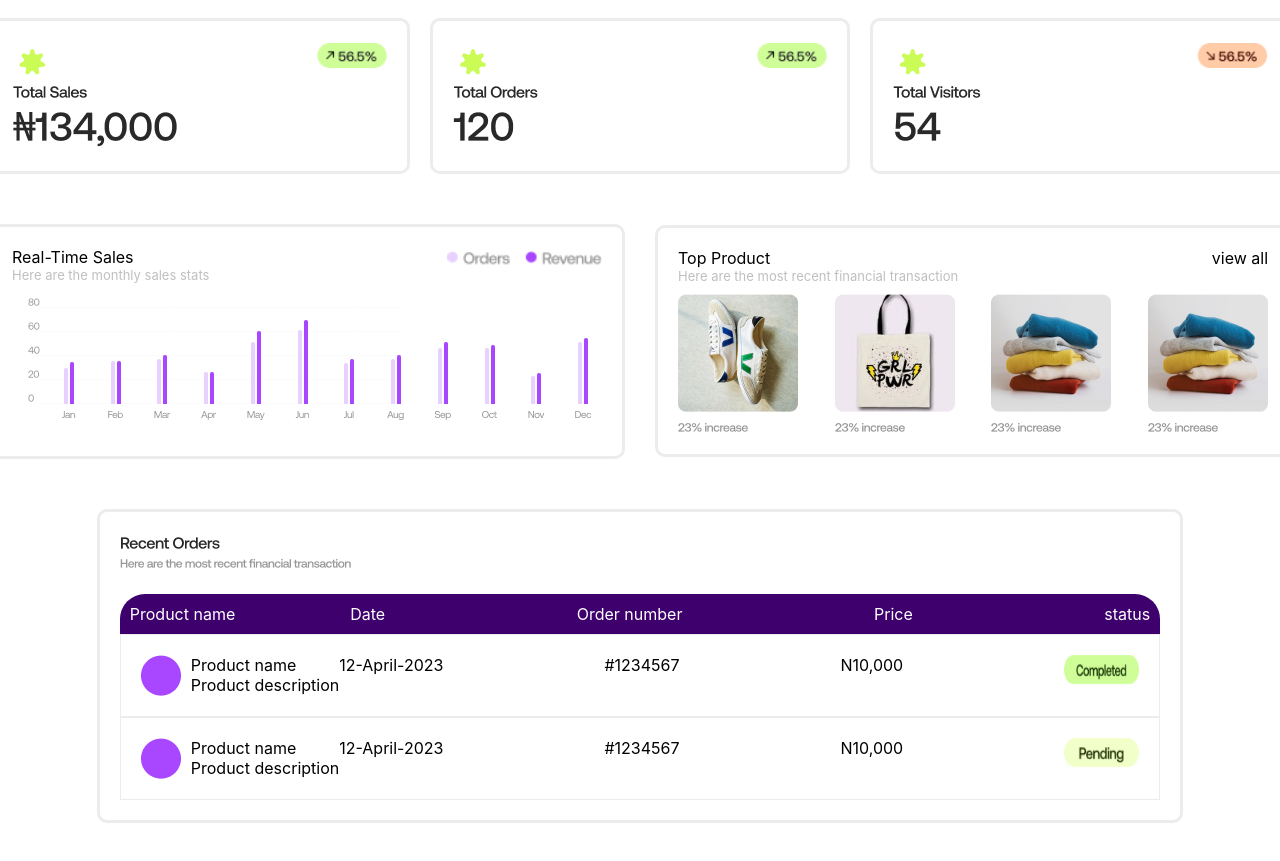
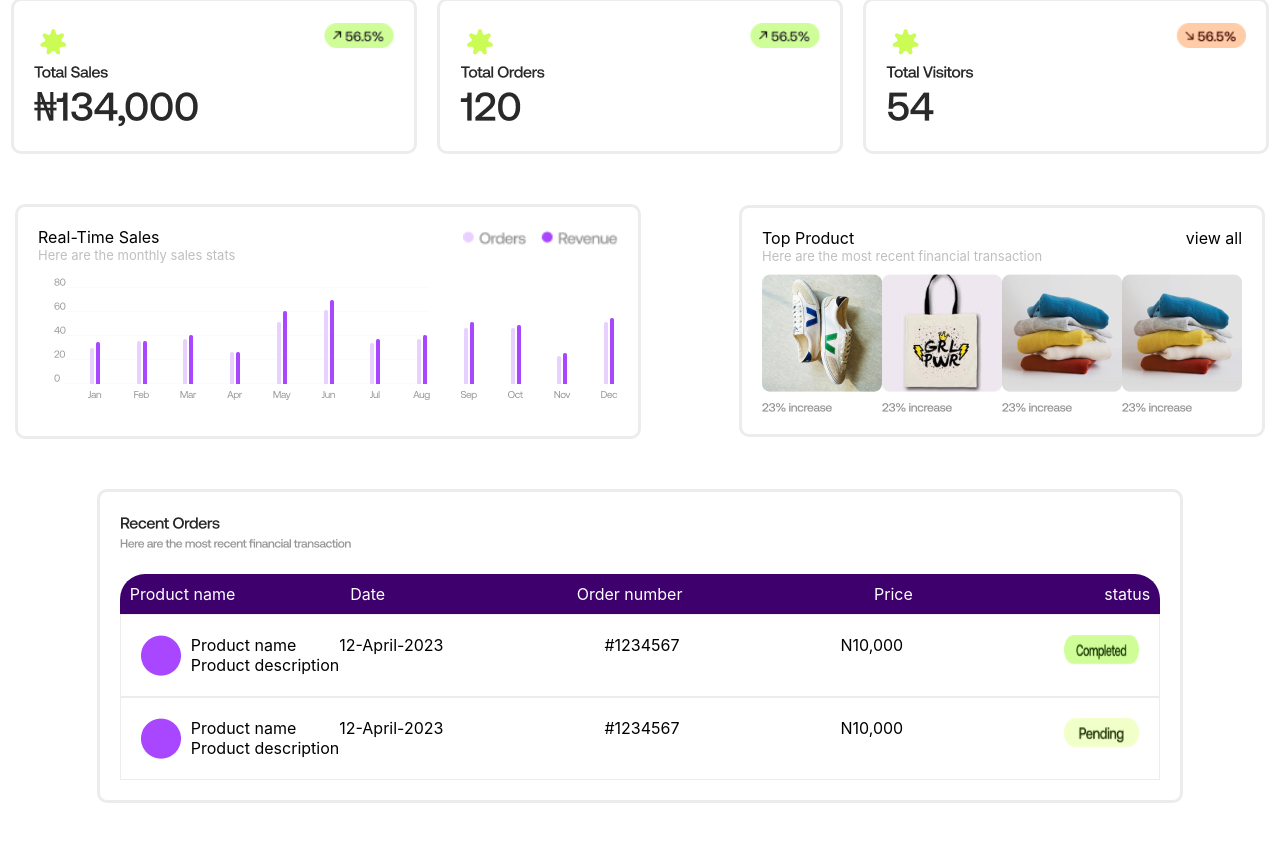
Before and after one commit to RoguePetz/Swiphr-Test-app, a React (Create React App) app: page / in a window 1280 px wide. Shown: the part 659-1520 px from the top of the page. Built offline with nearby package versions, Linux system fonts and the light colour scheme; a web font is replaced by a local one.

Commit message:
finished

```diff
--- a/src/components/dash_comp.js
+++ b/src/components/dash_comp.js
@@ -27,8 +27,8 @@ import astore from './assets/icons/Adam-son Store.png'
 import rise from './assets/icons/stock rise.png'
 const DashC = () => {
     return(
-        <div style={{display:'flex', flexDirection:'column', justifyContent:'center', alignItems:'center'}}>>
-            <div style={{display:'flex', flexDirection:'column', justifyContent:'center', width:'1280px', alignItems:'center'}}>
+        <div style={{display:'flex', flexDirection:'column', justifyContent:'center', alignItems:'center'}}>
+            <div className='every' style={{display:'flex', flexDirection:'column', justifyContent:'center', alignItems:'center',}}>
                 <div className='dash-container'>
                     <div className='dash-holder'>
                         <div style={{padding:'30px'}}>
@@ -48,8 +48,8 @@ const DashC = () => {
                     </div>
 
                 </div>
-                <div style={{display:'flex',justifyContent:'center', alignItems:'center'}}>
-                    <div style={{width:'1300px'}}>
+                <div style={{display:'flex',justifyContent:'center', alignItems:'center' }}>
+                    <div style={{width:'auto'}}>
                         <p style={{fontWeight:'bolder',marginTop:'40px'}}>Overview</p>
                         <div style={{display:'flex',justifyContent:'space-between',flexWrap:'wrap',gap:'20px'}}>
                             <Card
@@ -67,7 +67,7 @@ const DashC = () => {
                         </div>
                     </div>
                 </div>
-                <div  style={{display:'flex',justifyContent:'center', alignItems:'center',gap:'30px',marginTop:'50px'}}>
+                <div  style={{display:'flex',justifyContent:'space-between', alignItems:'center',marginTop:'50px',width:'1250px'}}>
                     <div className='chart'>
                         <div style={{margin:'20px'}}>
                             <div style={{display:'flex',justifyContent:'space-between'}}>
--- a/src/style/dash.css
+++ b/src/style/dash.css
@@ -64,7 +64,8 @@
     flex-direction: column;
     border: solid rgb(236, 236, 236);
     border-radius: 10px;
-    width: 630px;
+    width: auto;
+
 
 }
 .dash-holder2{
```
